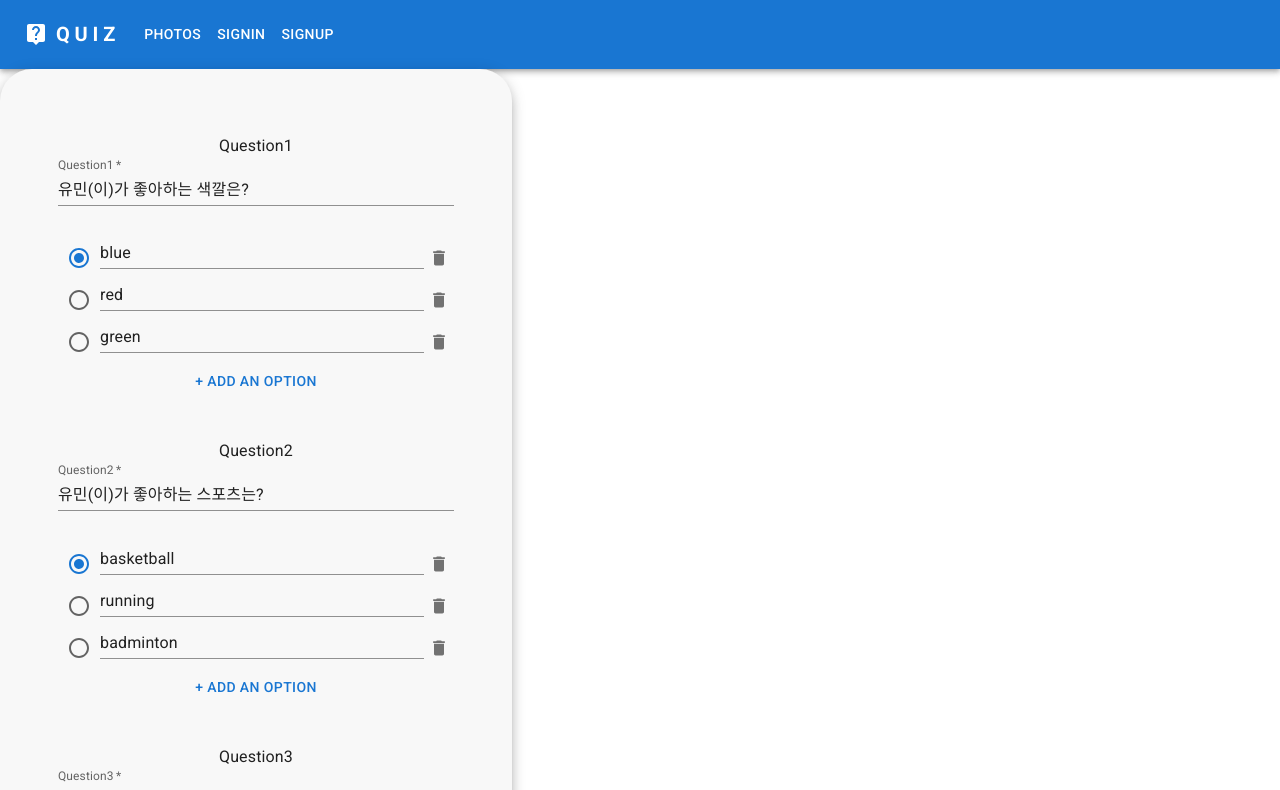
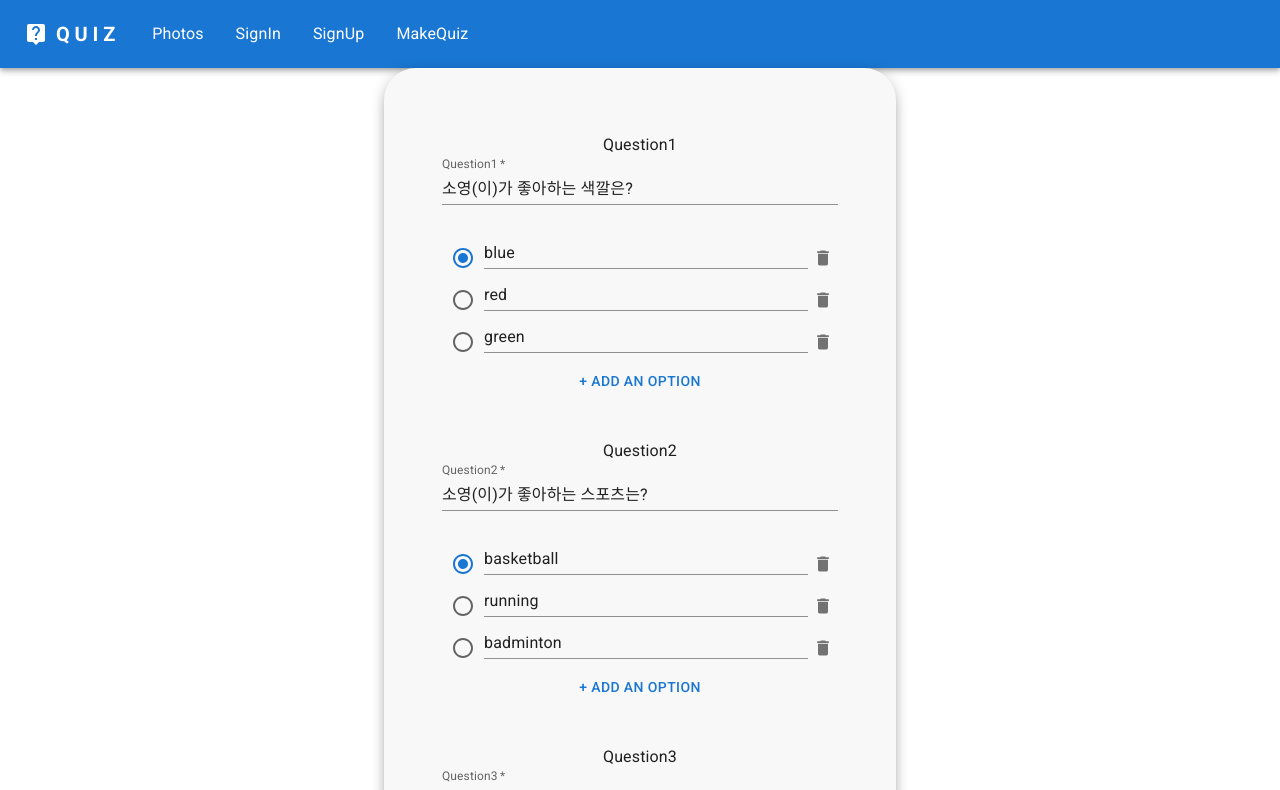
Before and after one commit to yumin-jung/ID311-Final-Project, a Next.js app in the folder client/: page /makeQuiz in a window 1280 px wide. Shown: the top 790 px of the page. Built offline with nearby package versions, Linux system fonts and the light colour scheme.

Commit message:
Add makeQuiz page at Nav

```diff
--- a/client/components/Nav.js
+++ b/client/components/Nav.js
@@ -12,7 +12,7 @@ import Button from '@mui/material/Button';
 import MenuItem from '@mui/material/MenuItem';
 import LiveHelpIcon from '@mui/icons-material/LiveHelp';
 
-const pages = ['Photos', 'SignIn', 'SignUp'];
+const pages = ['Photos', 'SignIn', 'SignUp', 'MakeQuiz'];
 
 const Nav = () => {
     const router = useRouter();
@@ -24,15 +24,17 @@ const Nav = () => {
 
     const handleCloseNavMenu = (event) => {
         setAnchorElNav(null);
-
+        console.log(event.currentTarget.innerText)
         const data = event.currentTarget.innerText;
 
-        if (data == pages[0].toUpperCase()) {
+        if (data.toUpperCase() == pages[0].toUpperCase()) {
             router.push('/photos', undefined, { shallow: true });
-        } else if (data == pages[1].toUpperCase()) {
+        } else if (data.toUpperCase() == pages[1].toUpperCase()) {
             router.push('/signIn', undefined, { shallow: true });
-        } else if (data == pages[2].toUpperCase()) {
+        } else if (data.toUpperCase() == pages[2].toUpperCase()) {
             router.push('/signUp', undefined, { shallow: true });
+        } else if (data.toUpperCase() == pages[3].toUpperCase()) {
+            router.push('/makeQuiz', undefined, { shallow: true });
         }
     };
 
@@ -89,7 +91,7 @@ const Nav = () => {
                             }}
                         >
                             {pages.map((page) => (
-                                <MenuItem id={page} key={page} onClick={handleCloseNavMenu}>
+                                <MenuItem key={page} onClick={handleCloseNavMenu}>
                                     <Typography textAlign="center">{page}</Typography>
                                 </MenuItem>
                             ))}
@@ -116,13 +118,13 @@ const Nav = () => {
                     </Typography>
                     <Box sx={{ flexGrow: 1, display: { xs: 'none', md: 'flex' } }}>
                         {pages.map((page) => (
-                            <Button
+                            <MenuItem
                                 key={page}
                                 onClick={handleCloseNavMenu}
                                 sx={{ my: 2, color: 'white', display: 'block' }}
                             >
-                                {page}
-                            </Button>
+                                <Typography>{page}</Typography>
+                            </MenuItem>
                         ))}
                     </Box>
                 </Toolbar>
--- a/client/pages/makeQuiz.js
+++ b/client/pages/makeQuiz.js
@@ -4,15 +4,15 @@ import IconButton from '@mui/material/IconButton';
 import Container from '@mui/material/Container';
 import Box from '@mui/material/Box';
 
-export default function Quiz(){
+export default function Quiz() {
     const qBundle = [];
 
     //preset questions
-    qBundle.push({question: '유민(이)가 좋아하는 색깔은?', options: ['blue', 'red', 'green'], selected:0});
-    qBundle.push({question: '유민(이)가 좋아하는 스포츠는?', options: ['basketball', 'running','badminton'], selected:0});
-    qBundle.push({question: '유민(이)의 나이는?', options: ['19', '21','25'], selected:0});
+    qBundle.push({ question: '소영(이)가 좋아하는 색깔은?', options: ['blue', 'red', 'green'], selected: 0 });
+    qBundle.push({ question: '소영(이)가 좋아하는 스포츠는?', options: ['basketball', 'running', 'badminton'], selected: 0 });
+    qBundle.push({ question: '소영(이)의 나이는?', options: ['19', '21', '25'], selected: 0 });
 
-    const sendData= () => {
+    const sendData = () => {
         console.log(qBundle);
     }
 
@@ -21,7 +21,11 @@ export default function Quiz(){
     }
 
     return (
-        <Box component='Container'>
+        <Box component='Container' sx={{
+            display: 'flex',
+            flexDirection: 'column',
+            alignItems: 'center'
+        }}>
             <Box
                 sx={{
                     bgcolor: '#f8f8f8',
@@ -29,16 +33,16 @@ export default function Quiz(){
                     borderRadius: 8,
                     p: '2%',
                     minWidth: 360,
-                        width: '40%'
+                    width: '40%',
                 }}
             >
-                {qBundle.map((bundles,idx) => (
+                {qBundle.map((bundles, idx) => (
                     <MakeOneQuestion key={idx}
-                        order={idx+1}
+                        order={idx + 1}
                         question={bundles.question}
                         presetOptions={bundles.options}
                         presetRadio={bundles.selected}
-                        loadData={loadData}/>
+                        loadData={loadData} />
                 ))}
                 <IconButton aria-label="add">
                     {/* <AddIcon /> */}
```
Lines whose indentation alone changed are shown as unchanged.
